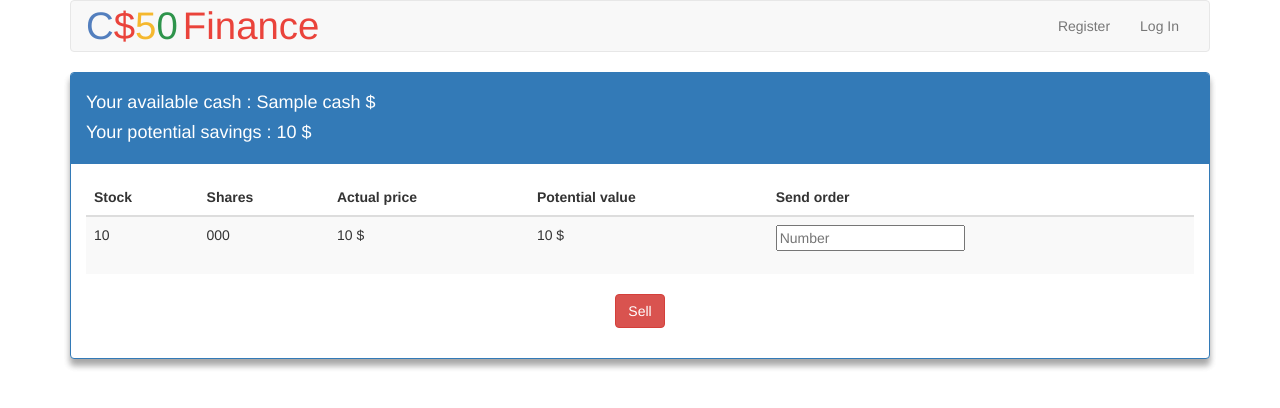
After one commit to breenbo/cs50, a Flask app: template 5.SQL/homework/myproject/templates/sell.html in a window 1280 px wide. The commit adds this page. Shown: the top 408 px of the page. Run offline with Flask 2, Linux system fonts and the light colour scheme; the template is opened without the code that fills it: most values are stand-ins (such as "Sample title", 1, 10 or a date in 2020); some libraries are stand-ins or nearby versions.

Commit message:
sell page in progress - no backend

```diff
--- a/5.SQL/homework/myproject/application.py
+++ b/5.SQL/homework/myproject/application.py
@@ -39,13 +39,21 @@ def index():
                            user_id=session["user_id"])
     # check the actual price of the portfolio's stock
     # list of stock_symbol, shares, actual price
+    potential_cash = 0
     for row in portfolio_rows:
-        row["price"] = lookup(row["stock_symbol"])["price"]
+        actual_price = lookup(row["stock_symbol"])["price"]
+        row["price"] = actual_price
+        potential_cash += actual_price * row["number_share"]
+        potential_cash = round(potential_cash, 2)
+
+    # set portfolio_rows as session to use in sell page
+    session["portfolio_rows"] = portfolio_rows
 
     return render_template("index.html",
                            username=session["user_name"].capitalize(),
                            cash=session["cash"],
-                           portfolio_rows=portfolio_rows)
+                           portfolio_rows=portfolio_rows,
+                           potential_cash=potential_cash)
 
 
 @app.route("/buy", methods=["GET", "POST"])
@@ -54,26 +62,32 @@ def buy():
     """Buy shares of stock."""
     # use variables stored by the login def in session[var]
     # retrieve stock price with lookup function
+    cash = session["cash"]
     quote = True
+    # set default number to display proper results headings
+    number = True
     if request.method == "POST":
         if request.form["stock"] == "":
             # Personnel enhancement
-            #  quote = False
-            #  return render_template("buy.html", quote=quote, savings=savings)
-            return apology("Please enter a valid stock symbol")
+            quote = False
+            return render_template("buy.html", quote=quote, cash=cash)
+            #  return apology("Please enter a valid stock symbol")
 
         symbol = request.form["stock"]
         # only one request, parse result in html with {{ result.subresult }}
         result = lookup(symbol)
+        if result is None:
+            quote = False
+            return render_template("buy.html", quote=quote, cash=cash)
+            #  return apology("Sorry, unable to find the stock")
         # store result in session variable iot use later
         session["result"] = result
-        if result is None:
-            return apology("Sorry, unable to find the stock")
 
         return render_template("buy.html",
-                               cash=session["cash"],
+                               cash=cash,
                                result=result,
-                               quote=quote)
+                               quote=quote,
+                               number=number)
 
     if request.method == "GET":
         return render_template("buy.html", cash=session["cash"], quote=quote)
@@ -82,23 +96,38 @@ def buy():
 @app.route("/bought", methods=["POST"])
 @login_required
 def bought():
+    number = True
+    success = False
     cash = session["cash"]
     result = session["result"]
     if request.form["shares"] == "":
-        return apology("Sorry, enter a number of share")
-    #  elif int(request.form["shares"]) < 0:
+        number = False
+        #  return apology("Sorry, enter a number of share")
     else:
         # check if users has entered a positive integer
         try:
             # check if it's integer
             int(request.form["shares"])
         except:
-            return apology("Please enter an integer")
+            number = False
+            return render_template("buy.html",
+                                cash=cash,
+                                result=result,
+                                quote=quote,
+                                number=number)
+            #  return apology("Please enter an integer")
         else:
             # check if it's positive
             if int(request.form["shares"]) < 0:
-                return apology("Please enter a positive integer")
+                number = False
+                return render_template("buy.html",
+                                    cash=cash,
+                                    result=result,
+                                    quote=quote,
+                                    number=number)
+                #  return apology("Please enter a positive integer")
 
+            number = True
             # work with the datas now the user input is safe
             # create some easy variables
             stock_symbol = result["symbol"]
@@ -107,6 +136,7 @@ def bought():
             user_id = session["user_id"]
             buy_amount = number_share * price
             cash -= buy_amount
+            cash = round(cash, 2)
             # update session["cash"] for later use
             session["cash"] = cash
             # return apology if total bought price > available cash
@@ -114,22 +144,6 @@ def bought():
                 return apology("Sorry, you're to poor for that...")
 
             # valid transaction
-            # create a buy_history table if not exist
-            db.execute("CREATE TABLE IF NOT EXISTS buy_history (" +
-                       " buy_id INTEGER PRIMARY KEY AUTOINCREMENT UNIQUE NOT NULL," +
-                       " user_id INTEGER NOT NULL," +
-                       " stock_symbol TEXT NOT NULL," +
-                       " price FLOAT NOT NULL," +
-                       " number_share INTEGER," +
-                       " date_time TEXT NOT NULL," +
-                       " FOREIGN KEY(user_id) REFERENCES users(id))")
-            # create a portfolio table if not exist
-            db.execute("CREATE TABLE IF NOT EXISTS portfolio (" +
-                       " value_id INTEGER PRIMARY KEY AUTOINCREMENT UNIQUE NOT NULL," +
-                       " user_id INTEGER NOT NULL," +
-                       " stock_symbol TEXT UNIQUE NOT NULL," +
-                       " number_share INTEGER," +
-                       " FOREIGN KEY(user_id) REFERENCES users(id))")
             # store data of buy in database 'buy_history' to validate the buy
             db.execute("INSERT INTO buy_history (" +
                        " user_id," +
@@ -153,7 +167,7 @@ def bought():
             shares = db.execute("SELECT number_share FROM portfolio" +
                                 " WHERE user_id = :user_id" +
                                 " AND stock_symbol = :stock_symbol",
-                                user_id=session["user_id"],
+                                user_id=user_id,
                                 stock_symbol=stock_symbol)
 
             # check if stock already in portfolio
@@ -187,8 +201,17 @@ def bought():
                        cash=cash,
                        user_id=user_id)
 
-            return render_template("buy.html", cash=cash, result=result,
-                                   quote=True)
+            # success var to display success message in buy.html
+            success = True
+
+            return render_template("buy.html",
+                                   cash=cash,
+                                   result=result,
+                                   quote=True,
+                                   number=number,
+                                   success=success,
+                                   number_share=number_share,
+                                   buy_amount=buy_amount)
 
 
 @app.route("/history")
@@ -228,7 +251,33 @@ def login():
         # remember some user info from database
         session["user_id"] = rows[0]["id"]
         session["user_name"] = rows[0]["username"]
-        session["cash"] = rows[0]["cash"]
+        session["cash"] = round(rows[0]["cash"], 2)
+
+        # create a buy_history table if not exist
+        db.execute("CREATE TABLE IF NOT EXISTS buy_history (" +
+                    " buy_id INTEGER PRIMARY KEY AUTOINCREMENT UNIQUE NOT NULL," +
+                    " user_id INTEGER NOT NULL," +
+                    " stock_symbol TEXT NOT NULL," +
+                    " price FLOAT NOT NULL," +
+                    " number_share INTEGER," +
+                    " date_time TEXT NOT NULL," +
+                    " FOREIGN KEY(user_id) REFERENCES users(id))")
+        # create a sell_history table if not exist
+        db.execute("CREATE TABLE IF NOT EXISTS sell_history (" +
+                    " buy_id INTEGER PRIMARY KEY AUTOINCREMENT UNIQUE NOT NULL," +
+                    " user_id INTEGER NOT NULL," +
+                    " stock_symbol TEXT NOT NULL," +
+                    " price FLOAT NOT NULL," +
+                    " number_share INTEGER," +
+                    " date_time TEXT NOT NULL," +
+                    " FOREIGN KEY(user_id) REFERENCES users(id))")
+        # create a portfolio table if not exist
+        db.execute("CREATE TABLE IF NOT EXISTS portfolio (" +
+                    " value_id INTEGER PRIMARY KEY AUTOINCREMENT UNIQUE NOT NULL," +
+                    " user_id INTEGER NOT NULL," +
+                    " stock_symbol TEXT NOT NULL," +
+                    " number_share INTEGER," +
+                    " FOREIGN KEY(user_id) REFERENCES users(id))")
 
         # redirect user to home page
         return redirect(url_for("index"))
@@ -259,12 +308,15 @@ def quote():
     if request.method == "POST":
         if request.form["symbol"] == "":
             # Personnel enhancement
-            #  quote = False
-            #  return render_template("quote.html", quote=quote)
-            return apology("Please enter a valid stock symbol")
+            quote = False
+            return render_template("quote.html", quote=quote)
+            #  return apology("Please enter a valid stock symbol")
         symbol = request.form["symbol"]
         # only one request, parse result in html with {{ result.subresult }}
         result = lookup(symbol)
+        if result == None:
+            quote = False
+            return render_template("quote.html", quote=quote)
         return render_template("quoted.html", result=result, quote=quote)
 
     if request.method == "GET":
@@ -295,4 +347,18 @@ def register():
 @login_required
 def sell():
     """Sell shares of stock."""
-    return apology("TODO")
+    # set new variable with session var
+    portfolio_rows = session["portfolio_rows"]
+
+    # set var potential_cash
+    potential_cash = 0
+    # check every row in portfolio_rows and calculate global potential cash
+    for row in portfolio_rows:
+        actual_price = row["price"]
+        potential_cash += actual_price * row["number_share"]
+        potential_cash = round(potential_cash, 2)
+
+    return render_template("sell.html",
+                           cash=session["cash"],
+                           portfolio_rows=portfolio_rows,
+                           potential_cash=potential_cash)
--- a/5.SQL/homework/myproject/static/styles.css
+++ b/5.SQL/homework/myproject/static/styles.css
@@ -54,5 +54,5 @@ main td
 }
 
 .panel {
-    box-shadow : 0 1vw 1vw 0 rgba(0, 0, 0, 0.2), 0 1vw 1vw 0 rgba(0, 0, 0, 0.19);
+    box-shadow : 0 0.5vw 0.5vw 0 rgba(0, 0, 0, 0.2), 0 0.5vw 0.5vw 0 rgba(0, 0, 0, 0.19);
 }
--- a/5.SQL/homework/myproject/templates/index.html
+++ b/5.SQL/homework/myproject/templates/index.html
@@ -12,7 +12,7 @@
         <div class="panel-body">
             <div class="alert alert-info">
                 <h4 class="text">Your available cash : {{ cash }} $</h4>
-                <h4 class="text">Your potential savings : {{ sum }} $</h4>
+                <h4 class="text">Your potential savings : {{ cash + potential_cash }} $</h4>
             </div>
             <div class="alert alert-warning">
                 <h4>Your portfolio</h4>
--- /dev/null
+++ b/5.SQL/homework/myproject/templates/sell.html
@@ -0,0 +1,49 @@
+{% extends "layout.html" %}
+
+{% block title %}
+    Sell
+{% endblock %}
+
+{% block main %}
+    <div class="panel panel-primary">
+        <div class="panel-heading">
+            <h4 class="text">Your available cash : {{ cash }} $</h4>
+            <h4 class="text">Your potential savings : {{ cash + potential_cash }} $</h4>
+        </div>
+        <div class="panel-body">
+            <form class="form" action="{{ url_for('sell') }}" method="post">
+                <fieldset>
+                    <table class="table table-striped">
+                        <thead>
+                            <tr>
+                                <th>Stock</th>
+                                <th>Shares</th>
+                                <th>Actual price</th>
+                                <th>Potential value</th>
+                                <th>Send order</th>
+                            </tr>
+                        </thead>
+                        <tbody>
+                            {% for row in portfolio_rows %}
+                                <tr>
+                                    <td>{{ row.stock_symbol }}</td>
+                                    <td>{{ row.number_share }}</td>
+                                    <td>{{ row.price }} $</td>
+                                    <td>{{ row.price * row.number_share }} $</td>
+                                    <td>
+                                        <div class="form-group">
+                                            <input type="text" name="sell" placeholder="Number" />
+                                        </div>
+                                    </td>
+                                </tr>
+                            {% endfor %}
+                        </tbody>
+                    </table>
+                    <div class="form-group">
+                        <button class="btn btn-danger" type="submit">Sell</button>
+                    </div>
+                </fieldset>
+            </form>
+        </div>
+    </div>
+{% endblock %}
```
Also changed, not shown: 5.SQL/homework/myproject/templates/buy.html (+18 -8 lines), 5.SQL/homework/myproject/finance.db.
